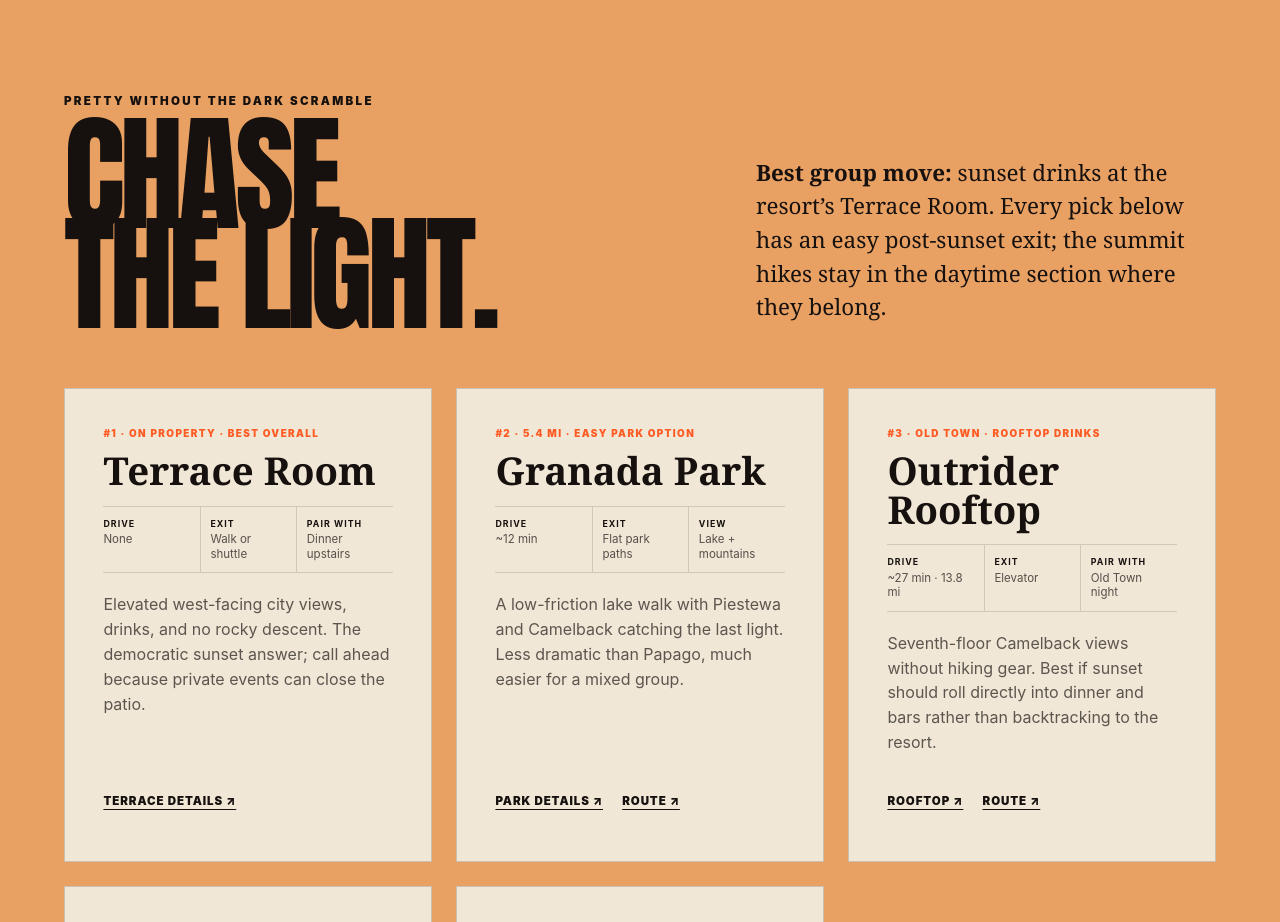
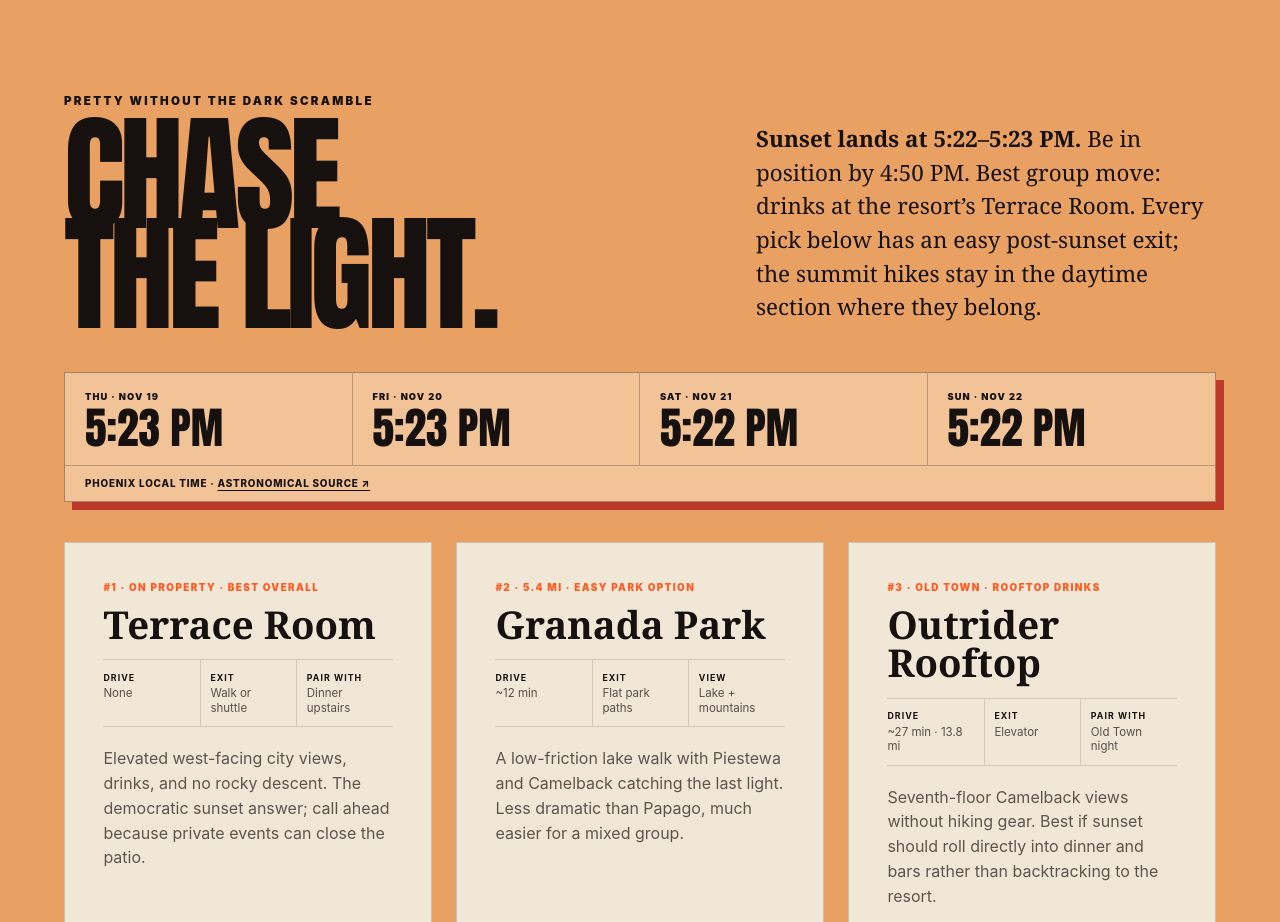
Before and after one commit to clawSean/scotty-trip, a website: page public/guide.html in a window 1280 px wide. Shown: the part 5640-6562 px from the top of the page. Drawn offline with Linux system fonts and the light colour scheme.

Commit message:
Add trip sunset schedule

```diff
--- a/public/guide.html
+++ b/public/guide.html
@@ -120,8 +120,15 @@
     <section id="sunset" class="guide-section guide-section-sunset section-pad">
       <header class="guide-section-head">
         <div><p class="kicker">Pretty without the dark scramble</p><h2>CHASE<br>THE LIGHT.</h2></div>
-        <p><strong>Best group move:</strong> sunset drinks at the resort’s Terrace Room. Every pick below has an easy post-sunset exit; the summit hikes stay in the daytime section where they belong.</p>
+        <p><strong>Sunset lands at 5:22–5:23 PM.</strong> Be in position by 4:50 PM. Best group move: drinks at the resort’s Terrace Room. Every pick below has an easy post-sunset exit; the summit hikes stay in the daytime section where they belong.</p>
       </header>
+      <aside class="sunset-clock" aria-label="Phoenix sunset times during the trip">
+        <div><span>Thu · Nov 19</span><strong>5:23 PM</strong></div>
+        <div><span>Fri · Nov 20</span><strong>5:23 PM</strong></div>
+        <div><span>Sat · Nov 21</span><strong>5:22 PM</strong></div>
+        <div><span>Sun · Nov 22</span><strong>5:22 PM</strong></div>
+        <small>Phoenix local time · <a href="https://www.timeanddate.com/sun/usa/phoenix?month=11&amp;year=2026" target="_blank" rel="noreferrer">Astronomical source ↗</a></small>
+      </aside>
       <div class="guide-grid guide-grid-compact">
         <article class="guide-card guide-card-compact"><div class="guide-card-body"><p class="guide-meta">#1 · ON PROPERTY · BEST OVERALL</p><h3>Terrace Room</h3><div class="guide-facts"><span><b>Drive</b>None</span><span><b>Exit</b>Walk or shuttle</span><span><b>Pair with</b>Dinner upstairs</span></div><p>Elevated west-facing city views, drinks, and no rocky descent. The democratic sunset answer; call ahead because private events can close the patio.</p><div class="guide-actions"><a class="guide-link" href="https://tapatiocliffshilton.com/dining/terrace-room/" target="_blank" rel="noreferrer">Terrace details ↗</a></div></div></article>
         <article class="guide-card guide-card-compact"><div class="guide-card-body"><p class="guide-meta">#2 · 5.4 MI · EASY PARK OPTION</p><h3>Granada Park</h3><div class="guide-facts"><span><b>Drive</b>~12 min</span><span><b>Exit</b>Flat park paths</span><span><b>View</b>Lake + mountains</span></div><p>A low-friction lake walk with Piestewa and Camelback catching the last light. Less dramatic than Papago, much easier for a mixed group.</p><div class="guide-actions"><a class="guide-link" href="https://www.phoenix.gov/administration/departments/parks/activities-facilities/city-parks/granada-park.html" target="_blank" rel="noreferrer">Park details ↗</a><a class="guide-link" href="https://www.google.com/maps/dir/?api=1&amp;origin=Hilton+Phoenix+Tapatio+Cliffs+Resort&amp;destination=Granada+Park+6505+N+20th+St+Phoenix+AZ&amp;travelmode=driving" target="_blank" rel="noreferrer">Route ↗</a></div></div></article>
--- a/public/styles.css
+++ b/public/styles.css
@@ -326,6 +326,13 @@ footer button, footer a { color: inherit; background: none; border: 0; padding:
 .guide-section-dark { color: var(--bone); background: var(--night); }
 .guide-section-dark .guide-card { color: var(--ink); }
 .guide-section-sunset { color: var(--ink); background: #e8a163; }
+.sunset-clock { display: grid; grid-template-columns: repeat(4, minmax(0, 1fr)); margin: -1rem 0 2.5rem; background: rgba(255,250,237,.38); border: 1px solid rgba(22,17,15,.35); box-shadow: 8px 8px 0 rgba(185,47,37,.9); }
+.sunset-clock div { min-width: 0; padding: 1.15rem 1.25rem; border-right: 1px solid rgba(22,17,15,.25); }
+.sunset-clock div:nth-child(4) { border-right: 0; }
+.sunset-clock span { display: block; margin-bottom: .35rem; font-size: .58rem; font-weight: 900; letter-spacing: .12em; text-transform: uppercase; }
+.sunset-clock strong { display: block; font-family: var(--display); font-size: clamp(1.8rem, 3.4vw, 3rem); line-height: .9; }
+.sunset-clock small { grid-column: 1 / -1; padding: .7rem 1.25rem; border-top: 1px solid rgba(22,17,15,.25); font-size: .62rem; font-weight: 800; letter-spacing: .08em; text-transform: uppercase; }
+.sunset-clock a { color: inherit; text-underline-offset: .2rem; }
 .guide-section-nightlife { color: var(--bone); background: #281b32; }
 .guide-section-nightlife .guide-card { color: var(--ink); }
 .guide-subhead { margin: clamp(3.5rem, 7vw, 6rem) 0 1.5rem; font-family: var(--display); font-size: clamp(2.6rem, 5vw, 5rem); letter-spacing: -.025em; text-transform: uppercase; }
@@ -416,6 +423,10 @@ dialog h2 { margin: .5rem 0 1.5rem; font-size: clamp(3rem, 9vw, 5rem); }
   .nature-index { grid-template-columns: 1fr; }
   .nature-index a, .nature-index a:nth-child(odd), .nature-index a:nth-last-child(2) { border-right: 0; border-bottom: 1px solid rgba(22,17,15,.16); }
   .nature-index a:last-child { border-bottom: 0; }
+  .sunset-clock { grid-template-columns: repeat(2, minmax(0, 1fr)); margin-top: 0; }
+  .sunset-clock div { border-bottom: 1px solid rgba(22,17,15,.25); }
+  .sunset-clock div:nth-child(even) { border-right: 0; }
+  .sunset-clock div:nth-child(n+3) { border-bottom: 0; }
   .guide-card-body > p:not(.guide-meta) { min-height: 0; }
   .race-warning { flex-direction: column; gap: .35rem; }
 }
--- a/scripts/check-content.mjs
+++ b/scripts/check-content.mjs
@@ -10,7 +10,7 @@ for (const required of ['noindex', 'nov. 19–22', 'desert behavior', 'the valle
 assert.ok(js.includes('/api/vote'), 'Voting API is not wired into the client.');
 assert.ok(html.includes('href="/guide.html"'), 'Main navigation does not link to the field guide.');
 assert.ok(html.includes('class="round-link explore-jump" href="#itinerary"'), 'Hero CTA does not open the trip exploration flow.');
-for (const required of ['lookout mountain summit', 'dreamy draw nature trail', 'camelback via cholla', 'shaw butte trail 306', 'camelback via echo canyon', 'trail 100', 'route from resort', 'terrace room', 'granada park', 'the mission', 'richardson’s', 'buck &amp; rider', 'the beverly on main', 'platform 18', 'social tap', 'package access is not a reservation']) {
+for (const required of ['lookout mountain summit', 'dreamy draw nature trail', 'camelback via cholla', 'shaw butte trail 306', 'camelback via echo canyon', 'trail 100', 'route from resort', 'terrace room', 'granada park', 'thu · nov 19', '5:23 pm', 'sun · nov 22', '5:22 pm', 'the mission', 'richardson’s', 'buck &amp; rider', 'the beverly on main', 'platform 18', 'social tap', 'package access is not a reservation']) {
   assert.ok(guide.toLowerCase().includes(required), `Field guide is missing required content: ${required}`);
 }
 for (const forbidden of ['reservation number', 'pearson.jaredb@gmail.com', '6425 Reflection', 'the babies can’t read this anyway', 'the desert has been warned', 'countdown-label']) {
```
